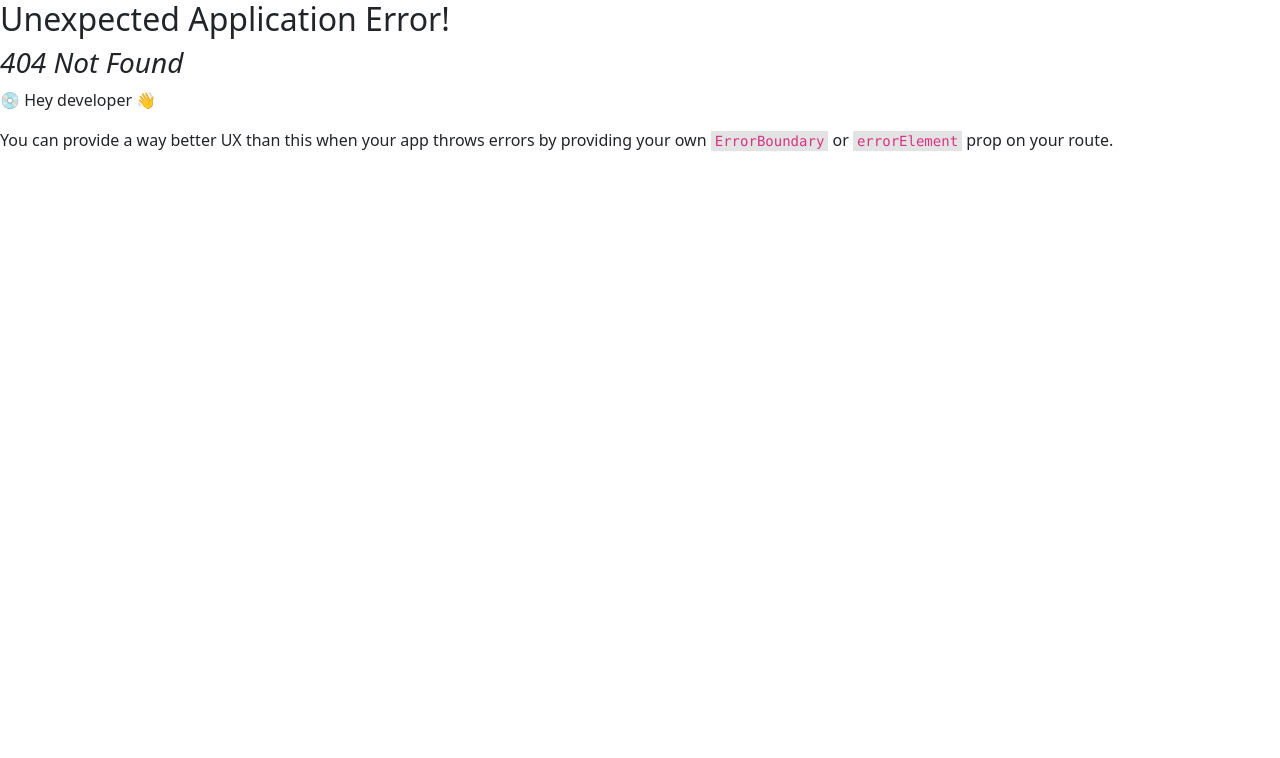
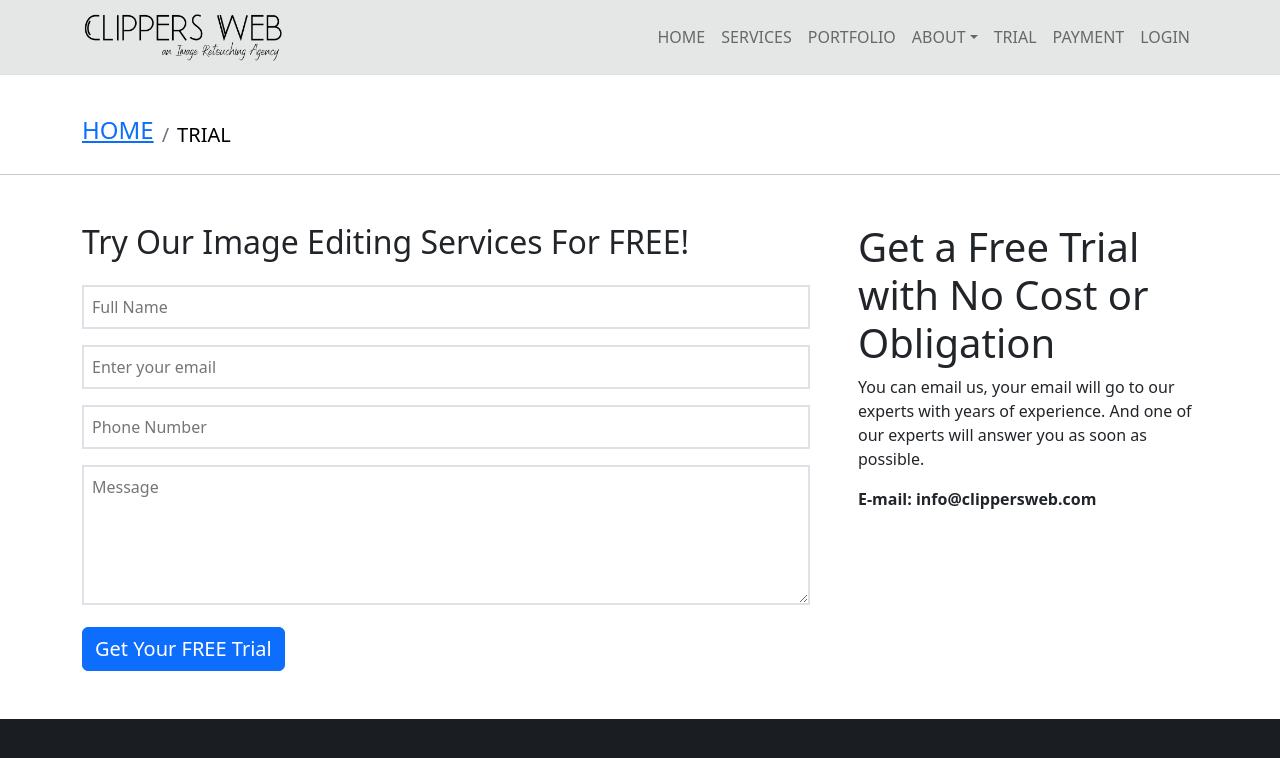
Before and after one commit to Humaiun-Manik/clippers-web, a React (Create React App) app: page /trial in a window 1280 px wide. Before the commit this address had no page. Shown: the top 758 px of the page. Built offline with nearby package versions, Linux system fonts and the light colour scheme.

Commit message:
added trial form

```diff
--- a/package.json
+++ b/package.json
@@ -14,6 +14,7 @@
     "react": "^18.2.0",
     "react-bootstrap": "^2.7.0",
     "react-dom": "^18.2.0",
+    "react-hook-form": "^7.42.1",
     "react-router-dom": "^6.6.2",
     "react-scripts": "5.0.1",
     "web-vitals": "^2.1.4"
--- /dev/null
+++ b/src/Layout/Secondary.js
@@ -0,0 +1,14 @@
+import React from "react";
+import { Outlet } from "react-router-dom";
+import SubMenu from "../pages/Shared/SubMenu/SubMenu";
+
+const Secondary = () => {
+  return (
+    <>
+      <SubMenu></SubMenu>
+      <Outlet></Outlet>
+    </>
+  );
+};
+
+export default Secondary;
--- a/src/pages/Home/About/AboutUs.js
+++ b/src/pages/Home/About/AboutUs.js
@@ -9,8 +9,8 @@ import { faCaretDown } from "@fortawesome/free-solid-svg-icons";
 const AboutUs = () => {
   return (
     <section id="about">
-      <div className="container my-5 pt-5">
-        <h1 className="fw-bold my-5">
+      <div className="container my-5 pt-4">
+        <h1 className="fw-bold py-5">
           About <span className="fw-light">us</span>
         </h1>
         <Row xs={1} lg={2}>
--- a/src/pages/Shared/Menubar/Menubar.js
+++ b/src/pages/Shared/Menubar/Menubar.js
@@ -32,7 +32,9 @@ const Menubar = () => {
               </NavDropdown.Item>
               <NavDropdown.Item href="#faq">FAQ</NavDropdown.Item>
             </NavDropdown>
-            <Nav.Link href="#trial">Trial</Nav.Link>
+            <Nav.Link as={Link} to="/trial">
+              Trial
+            </Nav.Link>
             <Nav.Link href="#payment">Payment</Nav.Link>
             <Nav.Link href="#login">Login</Nav.Link>
           </Nav>
--- /dev/null
+++ b/src/pages/Shared/SubMenu/SubMenu.js
@@ -0,0 +1,25 @@
+import React from "react";
+import { Breadcrumb } from "react-bootstrap";
+import { useLocation } from "react-router-dom";
+
+const SubMenu = () => {
+  const location = useLocation();
+
+  return (
+    <>
+      <div className="container mt-5 pt-5">
+        <Breadcrumb className="mt-3 mb-4">
+          <Breadcrumb.Item className="fs-4" href="/">
+            HOME
+          </Breadcrumb.Item>
+          <Breadcrumb.Item className="text-black fs-5 text-uppercase mt-2" active>
+            {location?.pathname?.slice(1)}
+          </Breadcrumb.Item>
+        </Breadcrumb>
+      </div>
+      <hr />
+    </>
+  );
+};
+
+export default SubMenu;
--- a/src/pages/TermsConditions/TermsConditions.js
+++ b/src/pages/TermsConditions/TermsConditions.js
@@ -2,7 +2,7 @@ import React from "react";
 
 const TermsConditions = () => {
   return (
-    <section className="container my-5 pt-5">
+    <section className="container my-5">
       <h1 className="fw-light">Terms & Conditions</h1>
       <div className="mt-4">
         <div>
--- /dev/null
+++ b/src/pages/Trial/Trial.js
@@ -0,0 +1,55 @@
+import React from "react";
+import { Button, Col, Row } from "react-bootstrap";
+import { useForm } from "react-hook-form";
+
+const Trial = () => {
+  const { register, handleSubmit } = useForm();
+  const onSubmit = (data) => console.log(data);
+
+  return (
+    <section className="container my-5">
+      <Row className="g-5">
+        <Col xs={12} lg={8}>
+          <h2 className="fw-light">Try Our Image Editing Services For FREE!</h2>
+          <form onSubmit={handleSubmit(onSubmit)}>
+            <input
+              className="w-100 my-3 p-2 border border-2"
+              {...register("firstName", { required: true, maxLength: 20 })}
+              placeholder="Full Name"
+            />
+            <input
+              className="w-100 mb-3 p-2 border border-2"
+              {...register("email", { required: true, maxLength: 20 })}
+              placeholder="Enter your email"
+            />
+            <input
+              className="w-100 mb-3 p-2 border border-2"
+              type="number"
+              placeholder="Phone Number"
+              {...register("phone", { required: true })}
+            />
+            <textarea
+              className="w-100 mb-3 p-2 border border-2"
+              rows={5}
+              placeholder="Message"
+              {...register("message", { required: true })}
+            />
+            <Button className="fs-5" variant="primary" type="submit">
+              Get Your FREE Trial
+            </Button>
+          </form>
+        </Col>
+        <Col xs={12} lg={4}>
+          <h1 className="fw-normal">Get a Free Trial with No Cost or Obligation</h1>
+          <p>
+            You can email us, your email will go to our experts with years of experience. And one of our
+            experts will answer you as soon as possible.
+          </p>
+          <p className="mt-0 fw-bold">E-mail: info@clippersweb.com</p>
+        </Col>
+      </Row>
+    </section>
+  );
+};
+
+export default Trial;
```
Also changed, not shown: src/Routes/Routes/Routes.js (+11 -0 lines), 1 other file (tests, documents, lock files or other folders).
